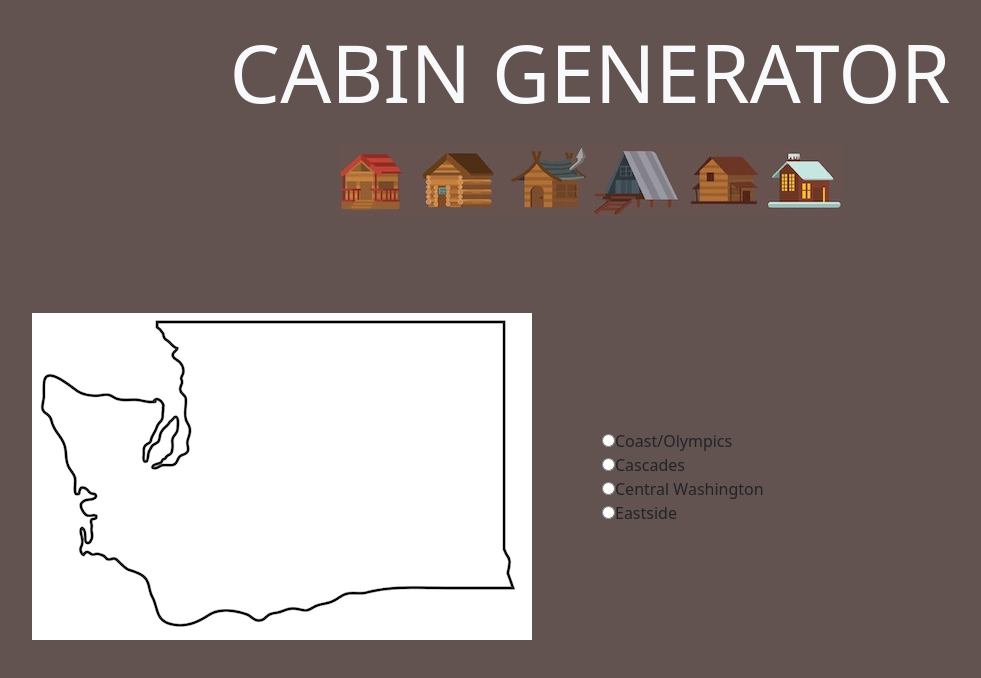
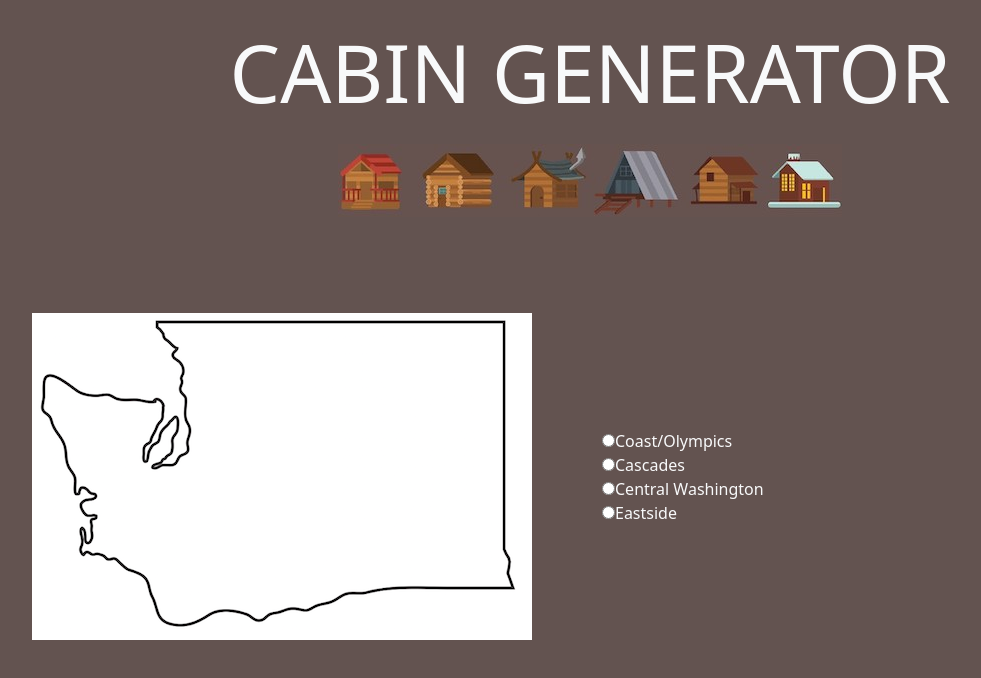
Before and after one commit to cynthem/Cabin-Generator, a React (Create React App) app: page /regions in a window 1280 px wide. Shown: the top 678 px of the page, without its empty margins (50-1031 px from the left). Built offline with nearby package versions, Linux system fonts and the light colour scheme.

Commit message:
Added Bootstrap styles

```diff
--- a/src/components/choices/regionChoice.js
+++ b/src/components/choices/regionChoice.js
@@ -29,7 +29,7 @@ export default function RegionChoice({ region, handleRegionChange }) {
                         checked={region === "coast"}
                         onChange={handleRegionChange}
                     />
-                    <label htmlFor="coast">Coast/Olympics</label>
+                    <label htmlFor="coast" className="text-light">Coast/Olympics</label>
                     <br/>
                     <input
                         type="radio"
@@ -39,7 +39,7 @@ export default function RegionChoice({ region, handleRegionChange }) {
                         checked={region === "cascades"}
                         onChange={handleRegionChange}
                     />
-                    <label htmlFor="cascades">Cascades</label>
+                    <label htmlFor="cascades" className="text-light">Cascades</label>
                     <br/>
                     <input
                         type="radio"
@@ -49,7 +49,7 @@ export default function RegionChoice({ region, handleRegionChange }) {
                         checked={region === "central"}
                         onChange={handleRegionChange}
                     />
-                    <label htmlFor="central">Central Washington</label>
+                    <label htmlFor="central" className="text-light">Central Washington</label>
                     <br/>
                     <input
                         type="radio"
@@ -59,7 +59,7 @@ export default function RegionChoice({ region, handleRegionChange }) {
                         checked={region === "east"}
                         onChange={handleRegionChange}
                     />
-                    <label htmlFor="east">Eastside</label>
+                    <label htmlFor="east" className="text-light">Eastside</label>
                     </div>
                 </div>
             <div className="row mb-5">
--- a/src/components/results/results.js
+++ b/src/components/results/results.js
@@ -16,22 +16,34 @@ export default function Results({ weekend, region }) {
         if (region === "coast") {
             if (weekend === "june17") {
                 return (
-                    <div>
+                    <div className="container">
+                        <div className="row">
+                            <div className="col">
                                 <div className="airbnb-embed-frame" data-id="506667266175518134" data-view="home" style={styling}>
                                     <a href="https://www.airbnb.com/rooms/506667266175518134?check_in=2022-06-17&amp;amp;check_out=2022-06-19&amp;amp;guests=1&amp;amp;adults=6&amp;amp;pets=1&amp;amp;s=66&amp;amp;source=embed_widget">View On Airbnb</a>
                                     <a href="https://www.airbnb.com/rooms/506667266175518134?check_in=2022-06-17&amp;amp;check_out=2022-06-19&amp;amp;guests=1&amp;amp;adults=6&amp;amp;pets=1&amp;amp;s=66&amp;amp;source=embed_widget" rel="nofollow">Happy Heron&amp;#x27;s Hideaway- dog friendly</a>
                                 </div>
+                            </div>
+                            <div className="col">
                                 <div className="airbnb-embed-frame" data-id="34177751" data-view="home" style={styling}>
                                     <a href="https://www.airbnb.com/rooms/34177751?check_in=2022-06-17&amp;amp;check_out=2022-06-19&amp;amp;guests=1&amp;amp;adults=6&amp;amp;pets=1&amp;amp;s=66&amp;amp;source=embed_widget">View On Airbnb</a>
                                     <a href="https://www.airbnb.com/rooms/34177751?check_in=2022-06-17&amp;amp;check_out=2022-06-19&amp;amp;guests=1&amp;amp;adults=6&amp;amp;pets=1&amp;amp;s=66&amp;amp;source=embed_widget" rel="nofollow">Kid/dog friendly,hot tub,main floor master</a>
                                 </div>
+                            </div>
+                        </div>
+                        <div className="row mb-5">
+                            <div className="col">
                                 <div className="airbnb-embed-frame" data-id="46529006" data-view="home" style={styling}>
                                     <a href="https://www.airbnb.com/rooms/46529006?check_in=2022-06-17&amp;amp;check_out=2022-06-19&amp;amp;guests=1&amp;amp;adults=6&amp;amp;pets=1&amp;amp;s=66&amp;amp;source=embed_widget">View On Airbnb</a>
                                     <a href="https://www.airbnb.com/rooms/46529006?check_in=2022-06-17&amp;amp;check_out=2022-06-19&amp;amp;guests=1&amp;amp;adults=6&amp;amp;pets=1&amp;amp;s=66&amp;amp;source=embed_widget" rel="nofollow">Sasquatch Shore House - Oyhut Bay Seaside Village</a>
                                 </div>
+                            </div>
+                            <div className="col">
                                 <div className="airbnb-embed-frame" data-id="53658964" data-view="home" style={styling}>
                                     <a href="https://www.airbnb.com/rooms/53658964?check_in=2022-06-10&amp;amp;check_out=2022-06-12&amp;amp;guests=1&amp;amp;adults=6&amp;amp;pets=1&amp;amp;s=66&amp;amp;source=embed_widget">View On Airbnb</a>
                                     <a href="https://www.airbnb.com/rooms/53658964?check_in=2022-06-10&amp;amp;check_out=2022-06-12&amp;amp;guests=1&amp;amp;adults=6&amp;amp;pets=1&amp;amp;s=66&amp;amp;source=embed_widget" rel="nofollow">Oceans3 Getaway - Entire Residential Home with Newly-Installed Hot Tub</a>
+                                </div>
+                            </div>
                         </div>
                     </div>
                 )
@@ -1165,8 +1177,10 @@ export default function Results({ weekend, region }) {
             <div>
                 {imagesSelector(weekend, region)}
             </div>
-            <div>
+            <div className="row mb-5">
+                <div className="col">
                     <WeekendLink />
+                </div>
             </div>
         </div>
     )
--- a/src/components/routeLinks/weekendLink.js
+++ b/src/components/routeLinks/weekendLink.js
@@ -5,7 +5,7 @@ export default function WeekendLink() {
     return (
         <Link to="/">
             <button type="button" className="btn btn-light btn-block active" aria-pressed="true">
-                Click here to start over.
+                Start a new search
             </button>
         </Link>
     )
```
Lines whose indentation alone changed are shown as unchanged.
